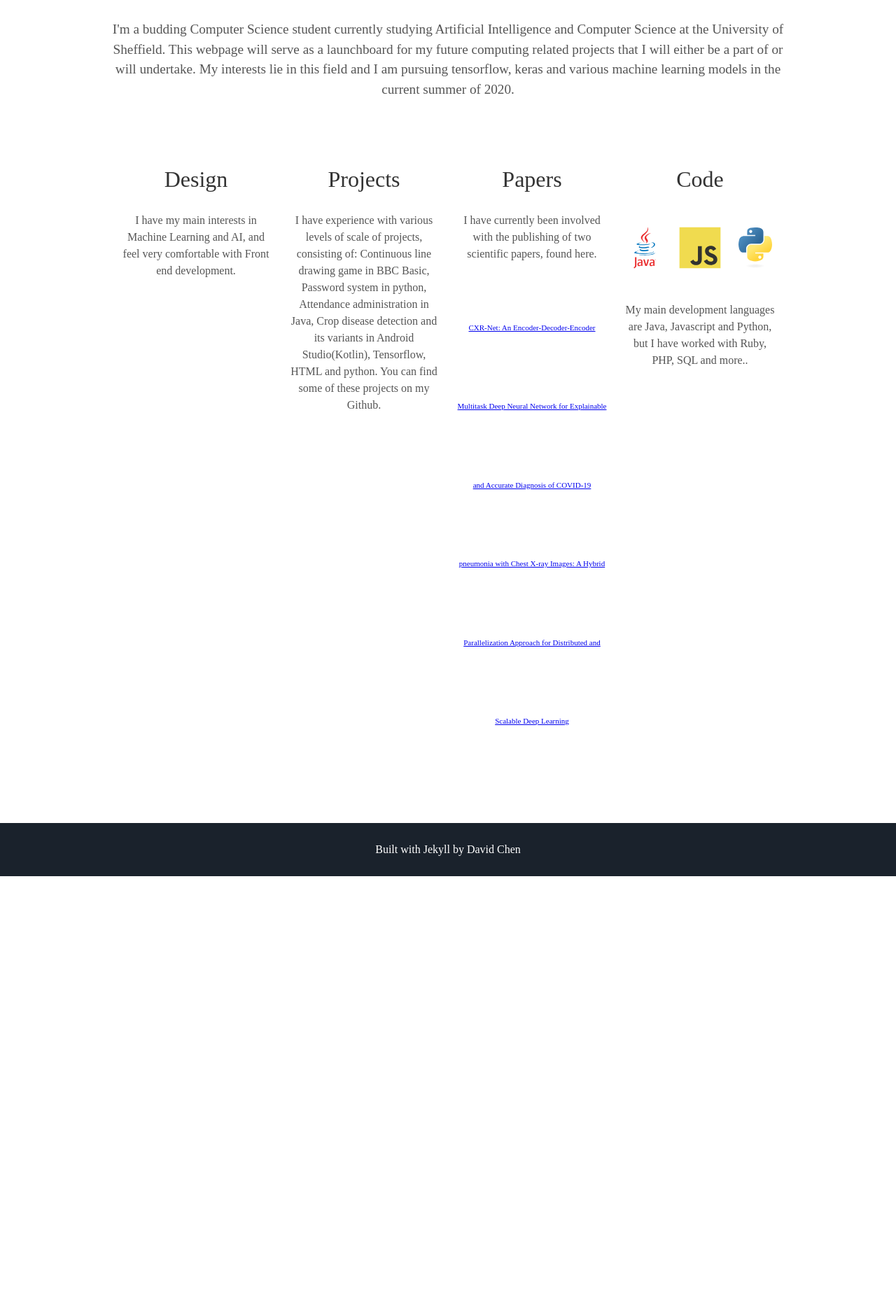
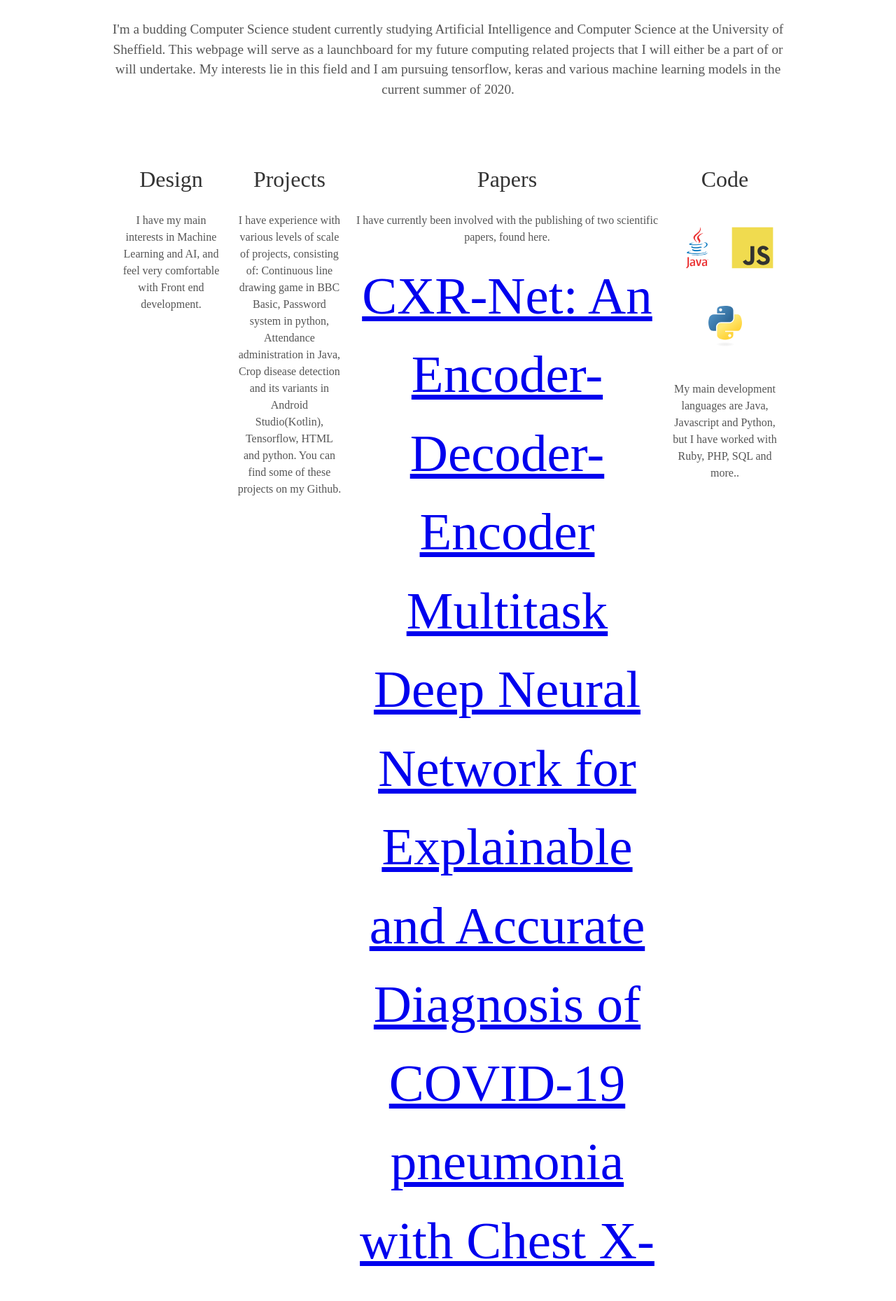
Before and after one commit to 20dchen01/20dchen01.github.io, a Jekyll site: the page built from index.html, in a window 1280 px wide. Shown: the part 1029-2888 px from the top of the page at 70% size. Built offline with Jekyll 4.4.1, drawn with Linux system fonts in a browser that asks for light colours; some web fonts are replaced; before the commit the page ends 2281 px from its top, so only the background shows below that.

Commit message:
Update about.html

```diff
--- a/_includes/about.html
+++ b/_includes/about.html
@@ -14,8 +14,8 @@
   <div class="tech">
     <h2>Papers</h2>
     <p>I have currently been involved with the publishing of two scientific papers, found here.</p>
-    <a style="font-size: 11px" href="https://arxiv.org/pdf/2110.10813.pdf">CXR-Net: An Encoder-Decoder-Encoder Multitask Deep Neural Network for Explainable and Accurate Diagnosis of COVID-19 pneumonia with Chest X-ray Images: </a>
-    <a style="font-size: 11px" href="https://arxiv.org/pdf/2104.05035.pdf">A Hybrid Parallelization Approach for Distributed and Scalable Deep Learning</a>
+    <a  href="https://arxiv.org/pdf/2110.10813.pdf">CXR-Net: An Encoder-Decoder-Encoder Multitask Deep Neural Network for Explainable and Accurate Diagnosis of COVID-19 pneumonia with Chest X-ray Images: </a>
+    <a  href="https://arxiv.org/pdf/2104.05035.pdf">A Hybrid Parallelization Approach for Distributed and Scalable Deep Learning</a>
   </div>
   <div class="tech">
     <h2>Code</h2>
```
